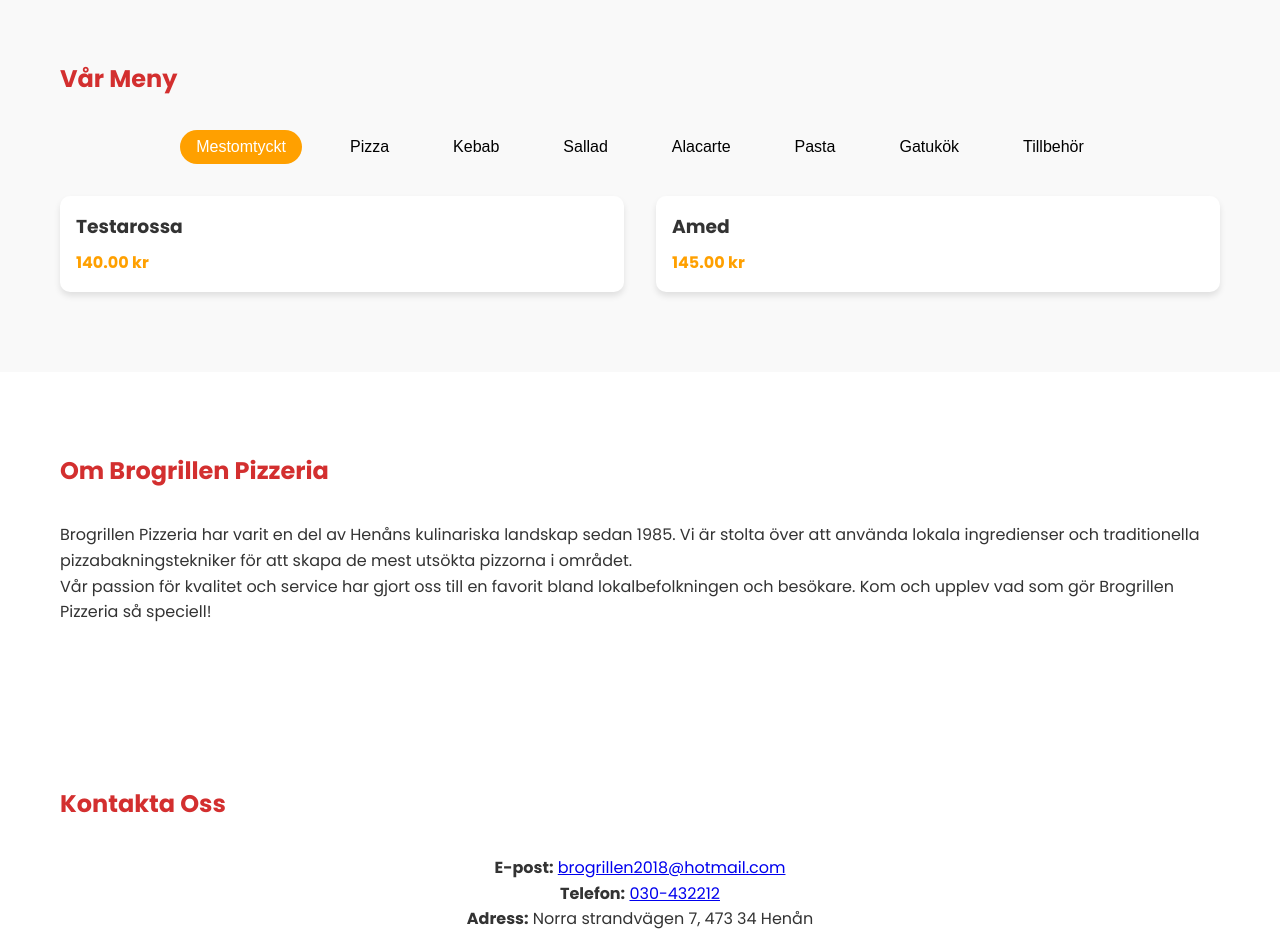
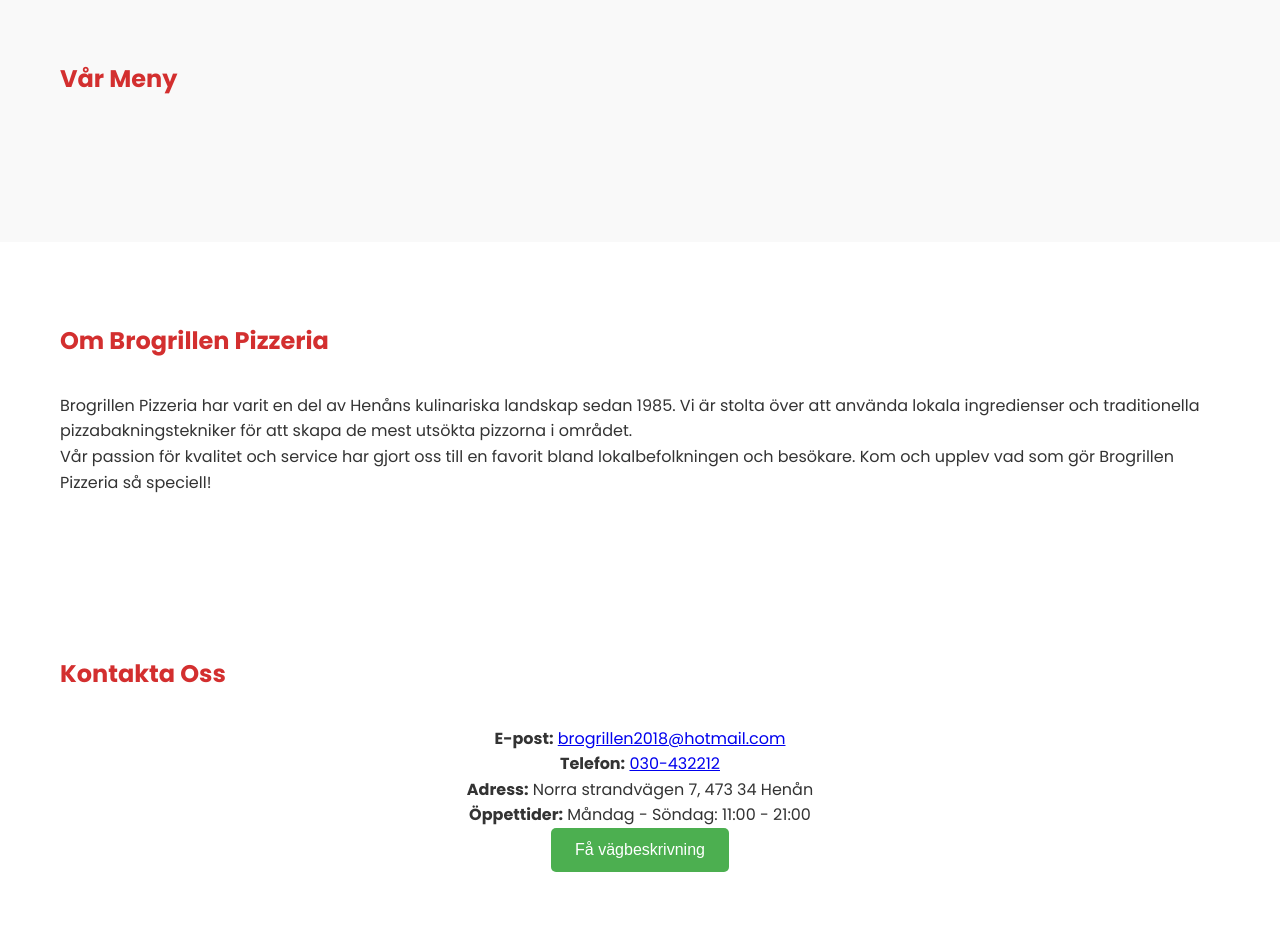
Before and after one commit to minimario47/Brogrillen, a plain HTML site: page index.html in a window 1280 px wide. Shown: the part 820-1750 px from the top of the page. Drawn offline with Linux system fonts and the light colour scheme; grey boxes are pictures that could not be loaded.

Commit message:
Update index.html

```diff
--- a/index.html
+++ b/index.html
@@ -284,41 +284,7 @@
 
     <script src="menu.js"></script>
     <script>
-    document.addEventListener('DOMContentLoaded', function() {
-        const menuNav = document.getElementById('menu-nav');
-        const menuItems = document.getElementById('menu-items');
 
-
-        Object.keys(menuData).forEach((category, index) => {
-            const button = document.createElement('button');
-            button.textContent = category.replace('-menu', '').replace(/^\w/, c => c.toUpperCase());
-            button.dataset.category = category;
-            if (index === 0) button.classList.add('active');
-            button.addEventListener('click', () => showCategory(category));
-            menuNav.appendChild(button);
-        });
-
-        function showCategory(category) {
-            menuNav.querySelectorAll('button').forEach(btn => btn.classList.remove('active'));
-            menuNav.querySelector(`[data-category="${category}"]`).classList.add('active');
-
-            menuItems.innerHTML = '';
-            menuData[category].forEach(item => {
-                const menuItem = document.createElement('div');
-                menuItem.classList.add('menu-item');
-                menuItem.innerHTML = `
-                    <div class="menu-item-content">
-                        <h3>${item.name}</h3>
-                        ${item.description ? `<p>${item.description}</p>` : ''}
-                        <p class="price">${item.price}</p>
-                    </div>
-                `;
-                menuItems.appendChild(menuItem);
-            });
-        }
-
-        showCategory(Object.keys(menuData)[0]);
-    });
 
         document.addEventListener('DOMContentLoaded', function() {
             const getDirectionsBtn = document.getElementById('getDirections');
```
